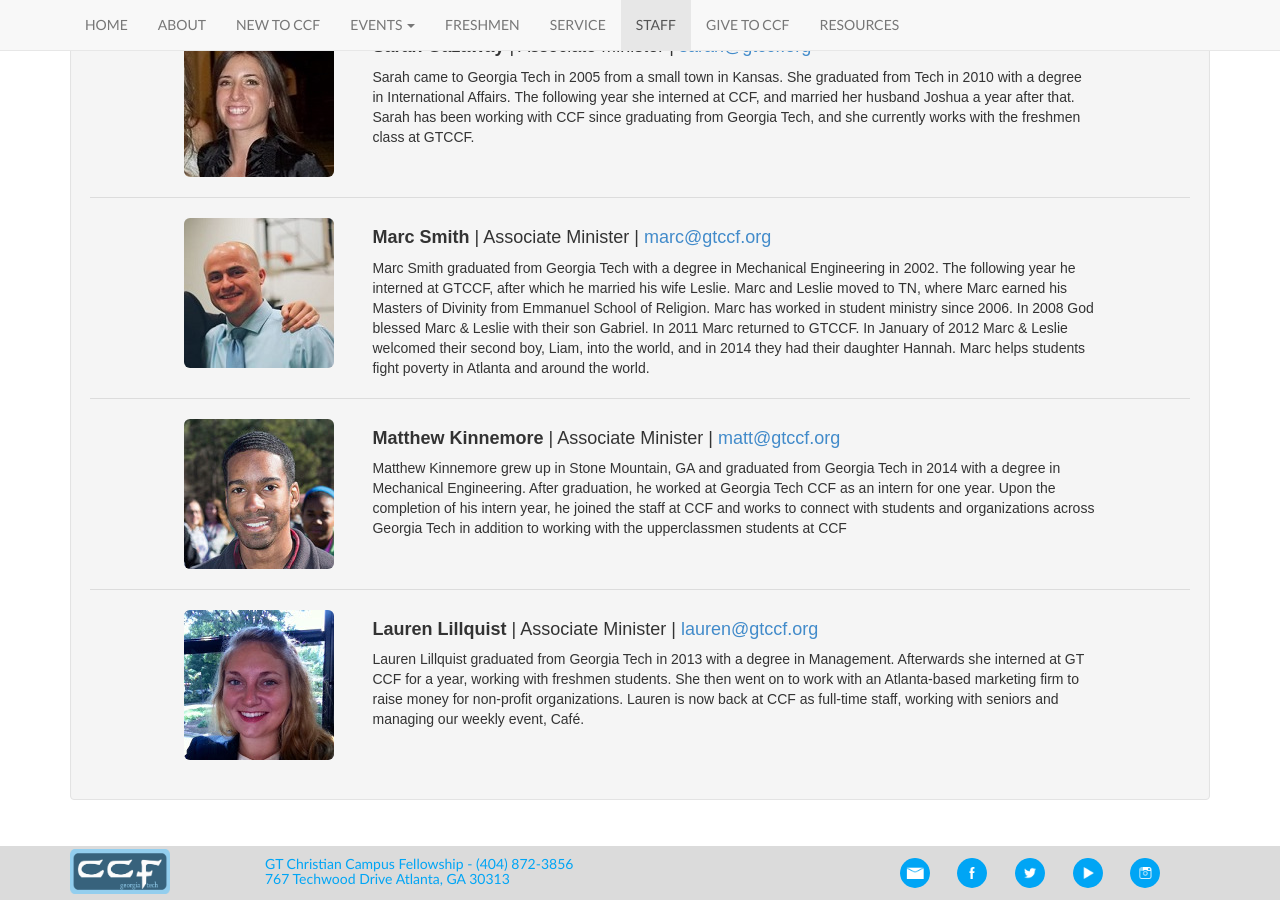
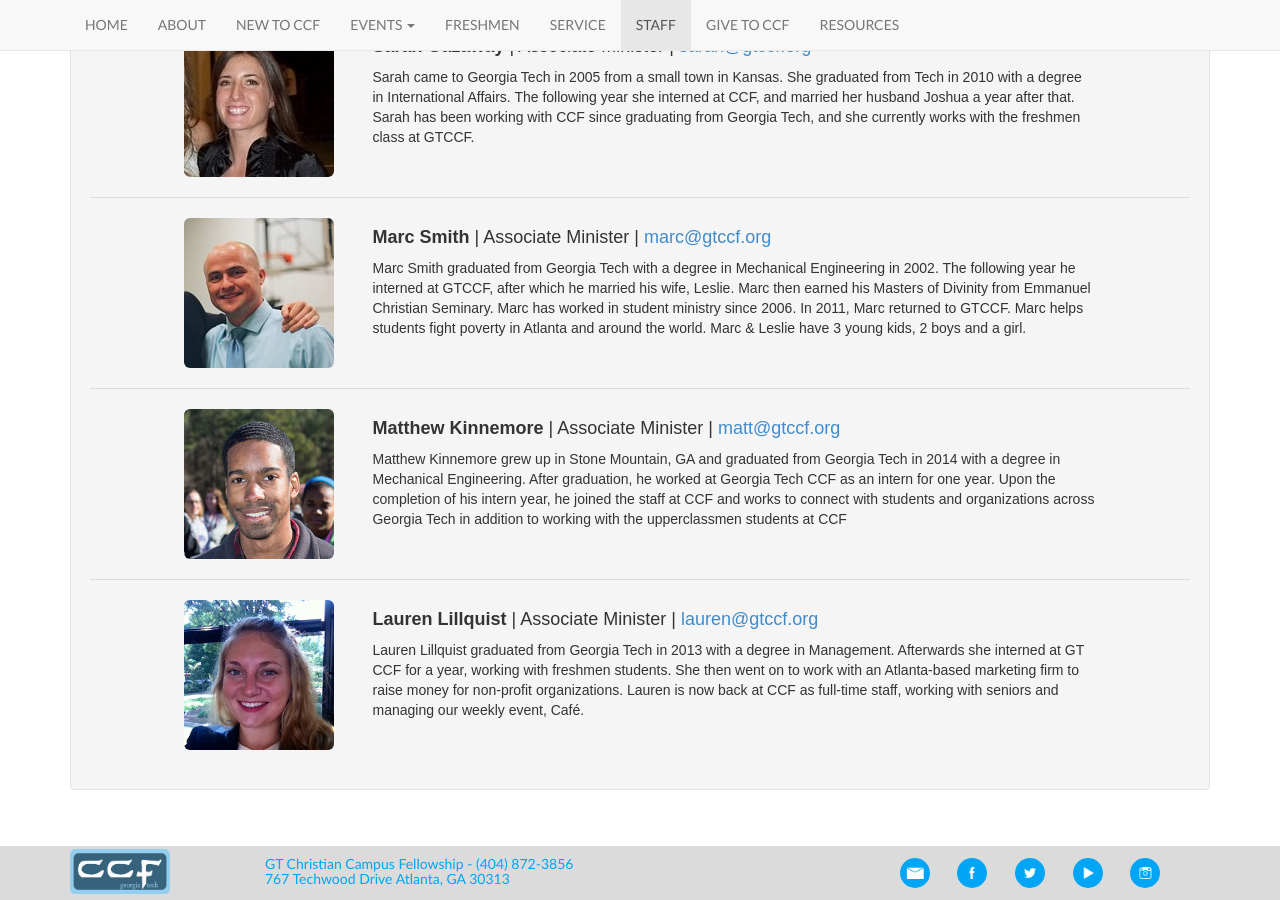
Before and after one commit to gtccf/gtccf.github.io, a Jekyll site: the page built from staff/index.html, in a window 1280 px wide and 900 px high, scrolled down 964 px. Built offline with Jekyll 4.4.1, drawn with Linux system fonts in a browser that asks for light colours; nearby versions of some CDN libraries; some of the changed text lies outside the part shown.

Commit message:
Updated freshmen, intern, and staff

```diff
--- a/freshmen/index.html
+++ b/freshmen/index.html
@@ -63,7 +63,7 @@ layout: default
         <div class="col-md-1"></div>
         <div class="col-md-2"><br><img src="{{ site.baseurl }}/photos/interns/donovan.jpg" class="img-rounded"></div>
         <div class="col-md-8"><strong><h4><br />Donovan Harper</strong> | Freshmen Intern | <a href="mailto:donovan@gtccf.org">donovan@gtccf.org</a></h4>
-          <br /><strong>Hometown: </strong>Fayetteville, GA<br>
+          <br /><strong>Hometown: </strong>Fayetteville, Georgia<br>
           <strong>Major: </strong>Counseling and Human Sevices<br>
           <strong>Fun Fact: </strong>I can do a pretty solid ape impression.<br>
           <div class="blue"><em>I want to show people what it means to have community and be loved to the fullest.</em></div></div>
--- a/staff/index.html
+++ b/staff/index.html
@@ -59,7 +59,8 @@ layout: default
         <div class="col-md-1"></div>
         <div class="col-md-2"><br><img src="{{ site.baseurl }}/photos/staff/marc.jpg" class="img-rounded"></div>
         <div class="col-md-8"><strong><h4><br />Marc Smith</strong> | Associate Minister | <a href="mailto:marc@gtccf.org">marc@gtccf.org</a></h4>
-          Marc Smith graduated from Georgia Tech with a degree in Mechanical Engineering in 2002. The following year he interned at GTCCF, after which he married his wife Leslie. Marc and Leslie moved to TN, where Marc earned his Masters of Divinity from Emmanuel School of Religion. Marc has worked in student ministry since 2006. In 2008 God blessed Marc &amp; Leslie with their son Gabriel. In 2011 Marc returned to GTCCF. In January of 2012 Marc &amp; Leslie welcomed their second boy, Liam, into the world, and in 2014 they had their daughter Hannah. Marc helps students fight poverty in Atlanta and around the world.</div>
+          Marc Smith graduated from Georgia Tech with a degree in Mechanical Engineering in 2002. The following year he interned at GTCCF, after which he married his wife, Leslie.  Marc then earned his Masters of Divinity from Emmanuel Christian Seminary.  Marc has worked in student ministry since 2006.  In 2011, Marc returned to GTCCF.  Marc helps students fight poverty in Atlanta and around the world.  Marc
+    &amp; Leslie have 3 young kids, 2 boys and a girl.</div>
       </div><!--row div-->
       <br />
       <div class="divider"></div>
```
Also changed, not shown: other parts of staff/index.html (+1 -1 lines).
